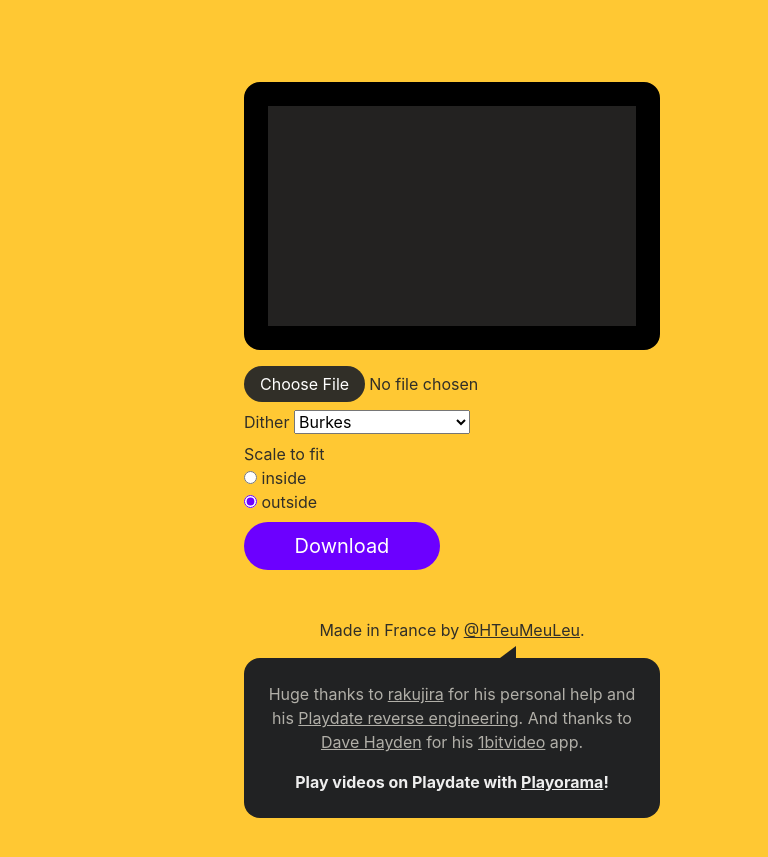
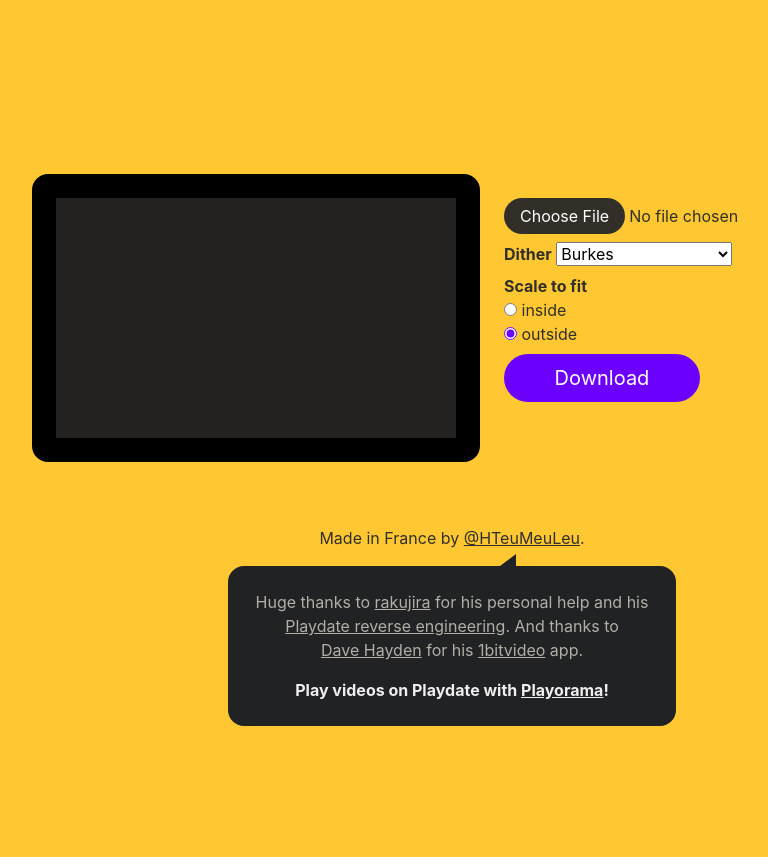
Before and after one commit to hteumeuleu/pdv, a Jekyll site: the page built from index.html, in a window 1280 px wide. Shown: the top 857 px of the page, without its empty margins (188-956 px from the left). Built offline with Jekyll 4.4.1, drawn with Linux system fonts in a browser that asks for light colours.

Commit message:
feat: update form layout

```diff
--- a/_sass/_form.scss
+++ b/_sass/_form.scss
@@ -4,6 +4,10 @@ input[type="file"] {
 
 form > div:not(:last-child) {
 	margin-bottom: rem(8px);
+}
+
+.form-label {
+	font-weight: bold;
 }
 
 .form-row {
--- a/_sass/_layout.scss
+++ b/_sass/_layout.scss
@@ -1,8 +1,23 @@
 .wrapper {
-	max-width: rem(448px);
 	flex-grow: 0;
 	margin: auto;
 	padding: rem(16px);
+}
+
+@media only screen and (min-width:rem(1024px)) {
+	.app {
+		display: flex;
+		flex-wrap: wrap;
+
+		& > * {
+			flex-shrink: 0;
+			flex-grow: 0;
+		}
+
+		.form {
+			padding: rem(24px);
+		}
+	}
 }
 
 .screen {
--- a/_sass/_reset.scss
+++ b/_sass/_reset.scss
@@ -30,3 +30,17 @@ a {
 	color: inherit;
 	outline-color: $purple;
 }
+
+.sr-only {
+	position: absolute;
+	width: 1px;
+	height: 1px;
+	padding: 0;
+	margin: -1px;
+	overflow: hidden;
+	clip: rect(1px, 1px, 1px, 1px);
+	-webkit-clip-path: inset(50%);
+	        clip-path: inset(50%);
+	white-space: nowrap;
+	border: 0;
+}
--- a/index.html
+++ b/index.html
@@ -1,16 +1,18 @@
 ---
 layout: default
 ---
+<div class="app">
 	<div class="screen">
 		<canvas class="pdv-preview-canvas" id="preview" width="400" height="240"></canvas>
 		<video class="pdv-preview-video" id="source" src="assets/videos/sample.mp4" poster="assets/images/sample.jpg" width="400" height="240" controls loop muted hidden playsinline disablepictureinpicture controlslist="nodownload nofullscreen noremoteplayback" preload="metadata" x-webkit-airplay="deny"></video>
 	</div>
-<form method="post">
+	<form class="form" method="post">
 		<div>
-		<input class="pdv-form-file" type="file" accept="video/*" />
+			<label for="input-file" class="sr-only">Video file (mp4, webm, …)</label>
+			<input id="input-file" class="pdv-form-file" type="file" accept="video/*" />
 		</div>
 		<div>
-		<label for="select-dither">Dither</label>
+			<label class="form-label" for="select-dither">Dither</label>
 			<select class="pdv-form-dither" id="select-dither">
 				<option value="threshold">Threshold</option>
 				<option value="bayer2" disabled>Bayer 2&times;2</option>
@@ -28,7 +30,7 @@ layout: default
 			</select>
 		</div>
 		<div>
-		<span>Scale to fit</span>
+			<span class="form-label">Scale to fit</span>
 			<div>
 				<input type="radio" name="scale" value="inside" id="input-scale-inside" />
 				<label for="input-scale-inside">inside</label>
@@ -46,5 +48,5 @@ layout: default
 				<p>Time remaining: <span class="form-message-value"></span></p>
 			</div>
 		</div>
-	<textarea id="textarea" style="width:100%; height:10rem;" hidden></textarea>
 	</form>
+</div>
```
Lines whose indentation alone changed are shown as unchanged.
